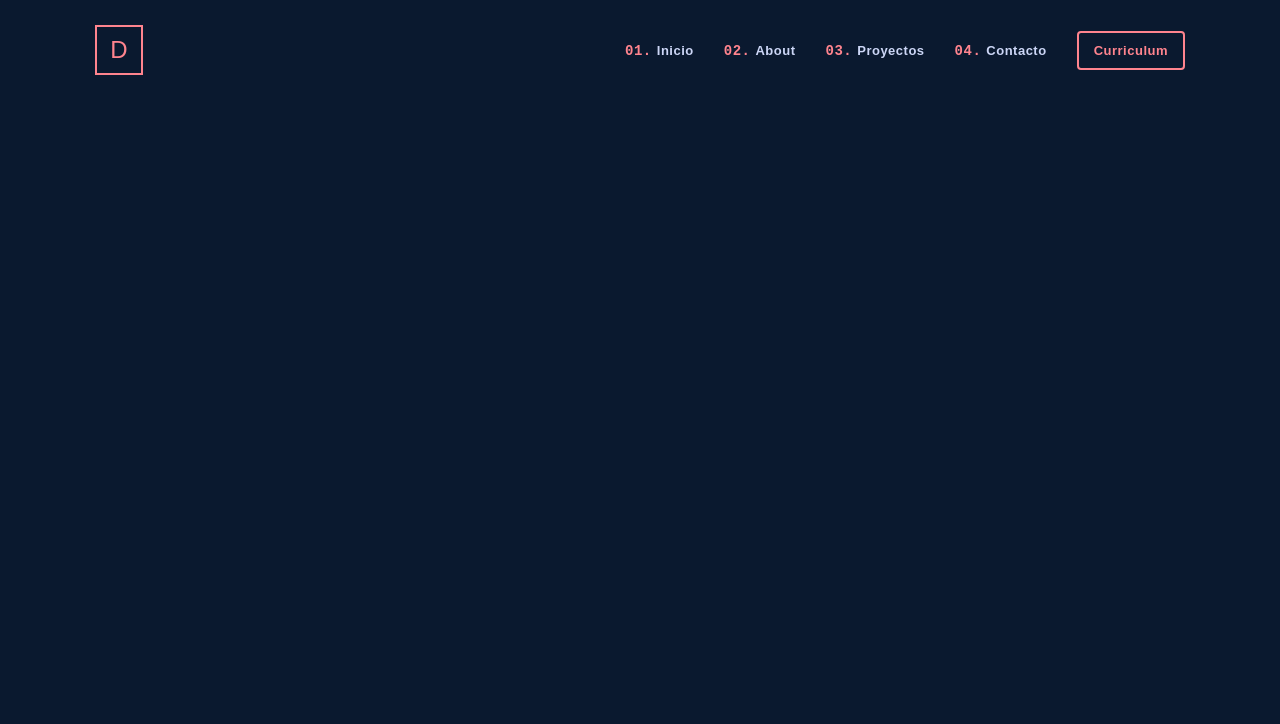
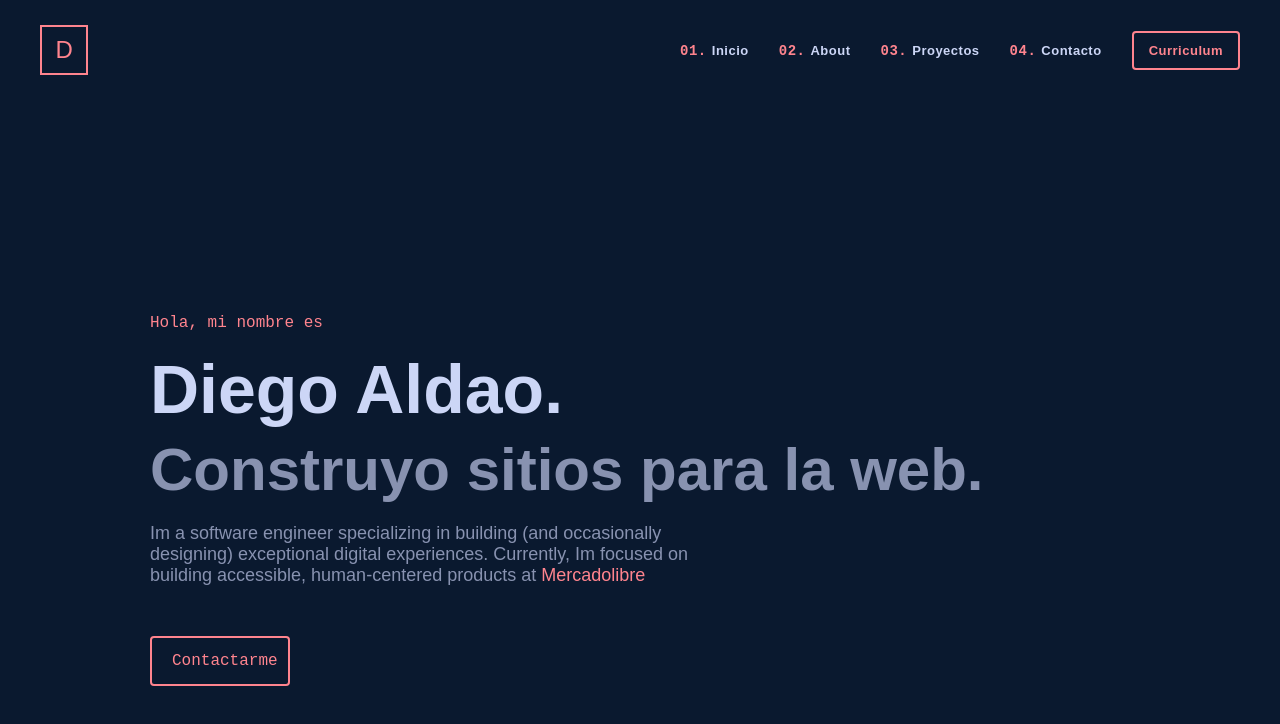
Before and after one commit to Diego-Aldao/portfolio-react, a React (Vite) app: page / in a window 1280 px wide. Shown: the top 724 px of the page. Built offline with nearby package versions, Linux system fonts and the light colour scheme.

Commit message:
cambiado el tamaño maximo y los paddings del Contenedor

```diff
--- a/src/components/Layout.jsx
+++ b/src/components/Layout.jsx
@@ -1,18 +1,14 @@
 import styled from "styled-components";
+import Header from "./Header";
 import Navbar from "./Navbar";
 
 const Contenedor = styled.main`
   padding: 0px 25px;
-  max-width: 780px;
+  width: 100%;
+  max-width: 1600px;
   margin: 0 auto;
-  @media (min-width: 992px) {
-    max-width: 960px;
-  }
-  @media (min-width: 1200px) {
-    max-width: 1140px;
-  }
-  @media (min-width: 1400px) {
-    max-width: 1340px;
+  @media (min-width: 768px) {
+    padding: 0px 40px;
   }
 `;
 
@@ -20,6 +16,7 @@ const Layout = () => {
   return (
     <Contenedor>
       <Navbar />
+      <Header />
     </Contenedor>
   );
 };
```
